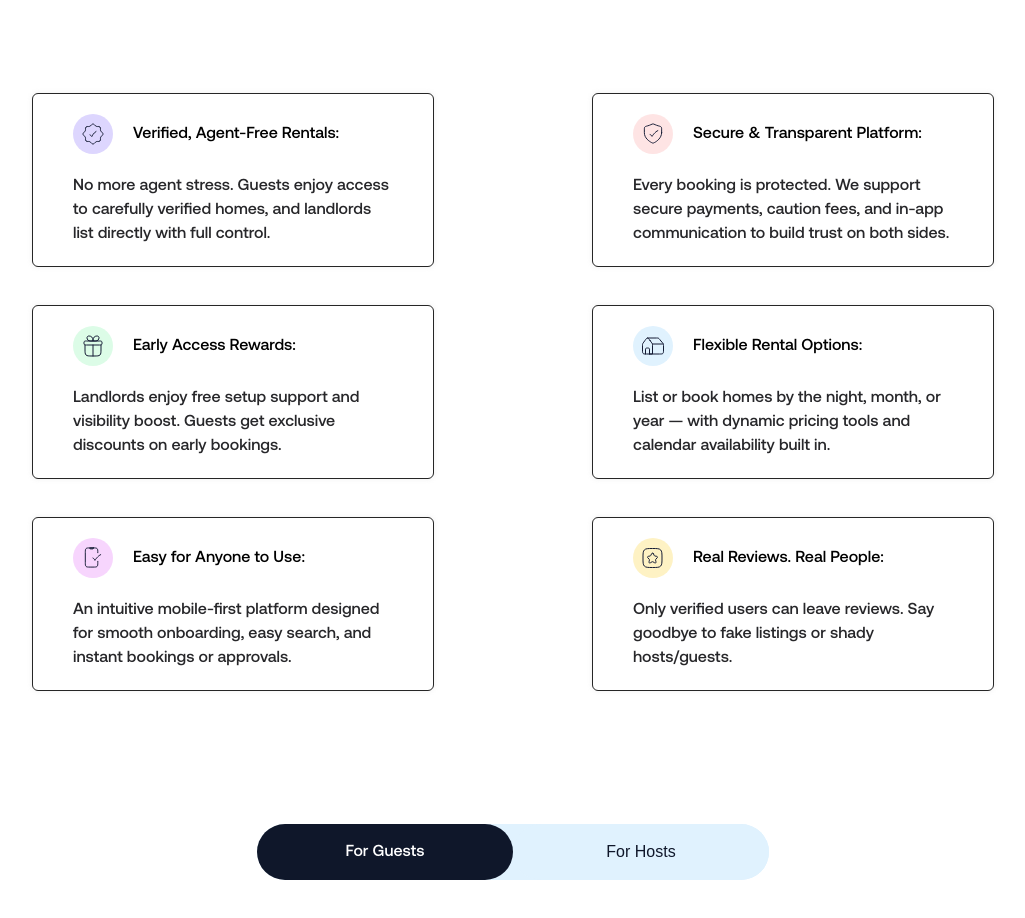
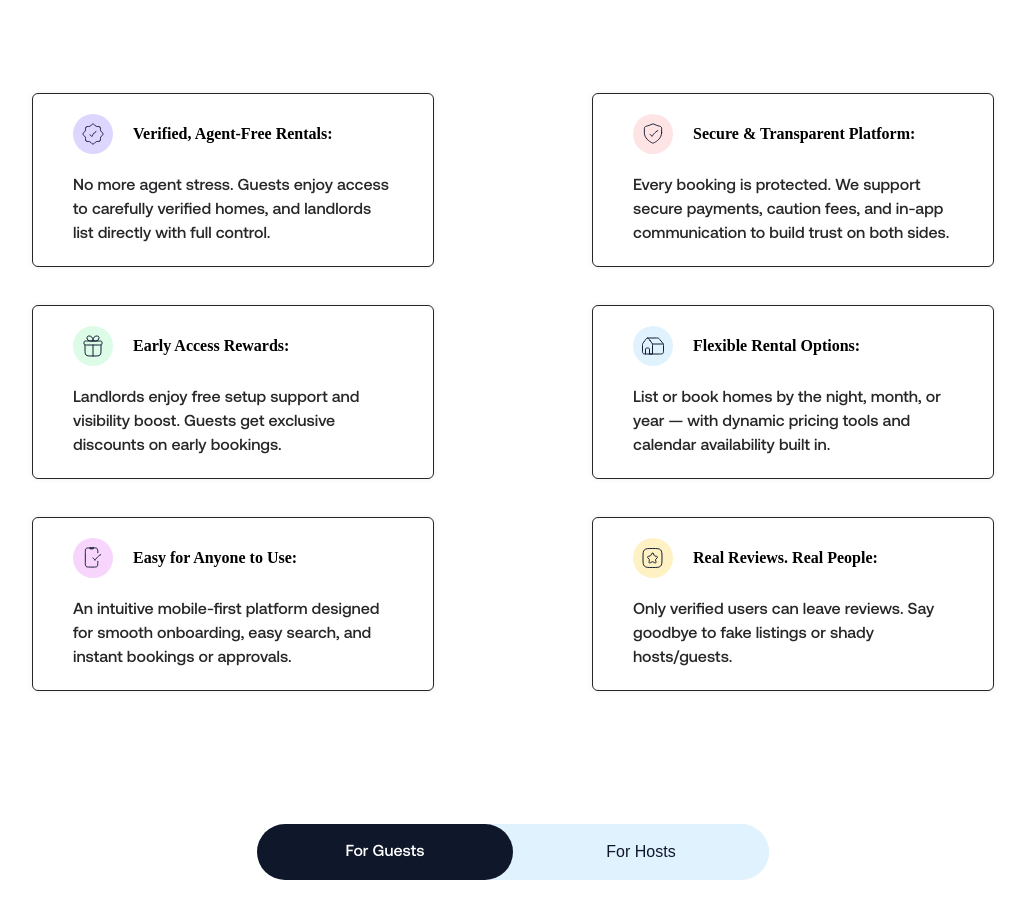
Before and after one commit to samakintayo/Lunest-waitlist, a React (Vite) app in the folder lunest-waitlist/: page / in a window 1280 px wide. Shown: the part 1200-2118 px from the top of the page, without its empty margins (127-1152 px from the left). Built offline with nearby package versions, Linux system fonts and the light colour scheme; a web font is replaced by a local one.

Commit message:
font bold

```diff
--- a/lunest-waitlist/src/components/Cards.jsx
+++ b/lunest-waitlist/src/components/Cards.jsx
@@ -9,7 +9,7 @@ const Cards = ({ title, description, imgSrc, bgColor }) => {
             <img src={imgSrc} alt="" />
           </div>
         </div>
-        <div className="text-left text-black text-base font-medium font-['aeonik']">
+        <div className="text-left text-black text-base font-bold font-['aeonik']">
           {title}
         </div>
       </div>
```
